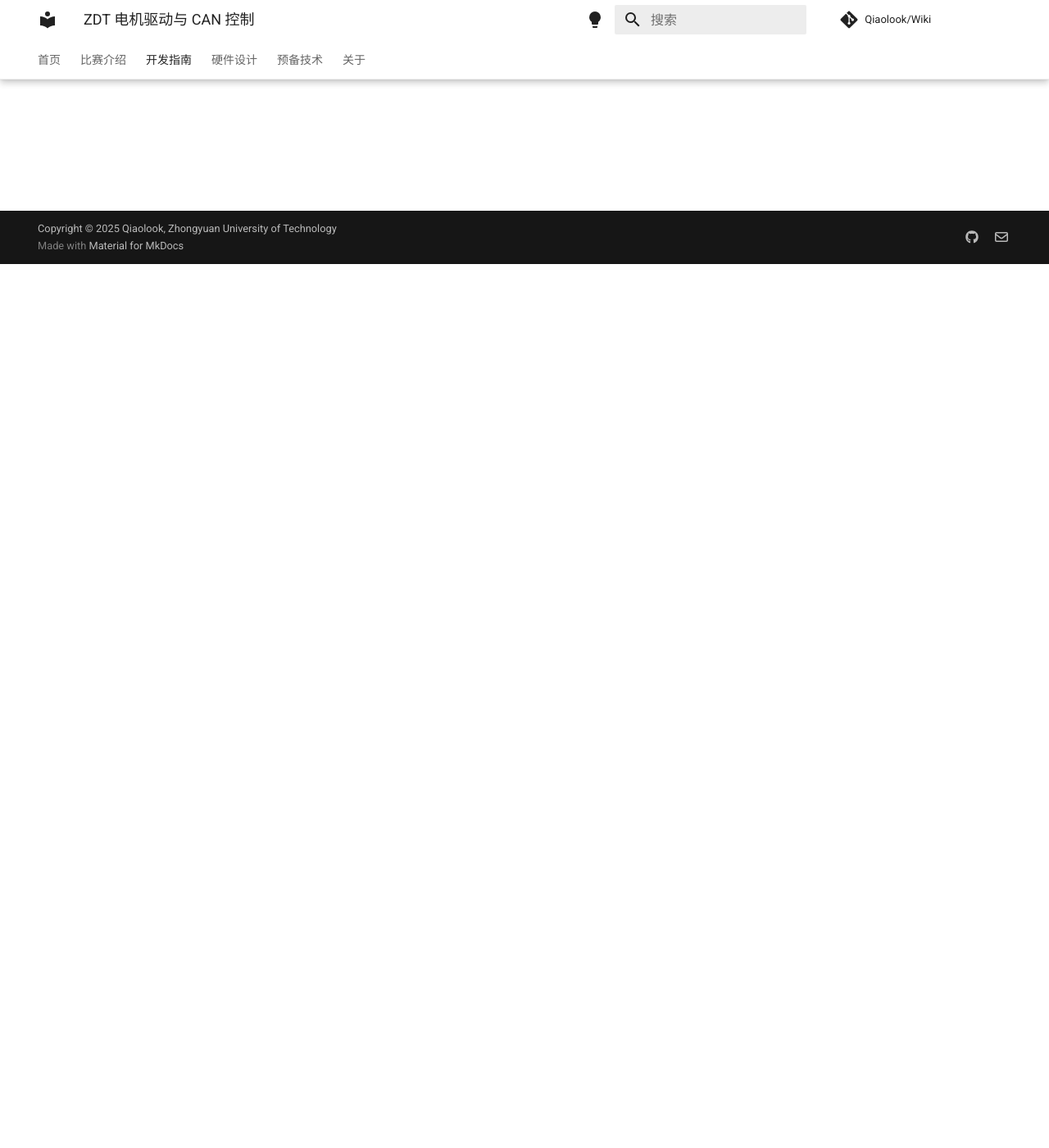
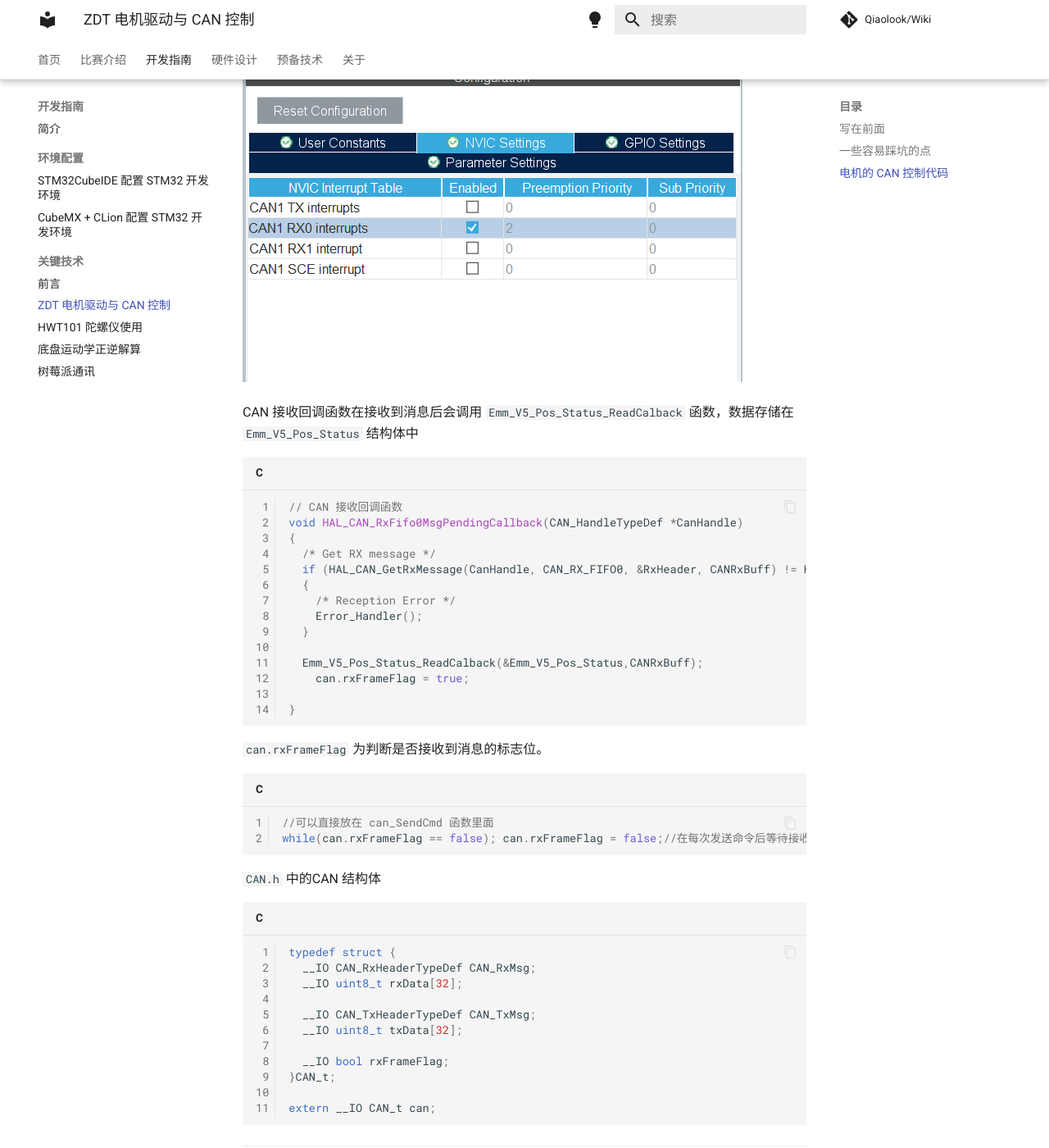
Before and after one commit to qiaolook/Wiki, an MkDocs documentation site: the page built from docs/开发指南/ZDT 电机驱动与 CAN 控制.md, in a window 1280 px wide and 1400 px high, scrolled down 1078 px. Shown: the whole window at 82% size. Built offline with MkDocs 1.6.1 and Material for MkDocs 9.7.7, drawn with Linux system fonts in a browser that asks for light colours; comment, search, counter and statistics services are not loaded; some of the changed text lies outside the part shown.

Commit message:
去除延时加载，更新电机

````diff
--- a/docs/开发指南/ZDT 电机驱动与 CAN 控制.md
+++ b/docs/开发指南/ZDT 电机驱动与 CAN 控制.md
@@ -1 +1,83 @@
-待更新
+---
+comments: true
+---
+
+## 写在前面
+
+工作室电机请一定要先恢复出厂设置。如果使用串口，请检查跳线帽是否安装正确，因为有一部分是我切换为 CAN 模式的。
+
+张大头固件 V5.1.5 版本串口通讯有严重 Bug，如果工作室的电机版本为 V5.1.5，请务必升级到 V5.1.6 或更高版本。
+
+升级教程以及更多资料请加入张大头 QQ 群 761548421
+
+## 一些容易踩坑的点
+
+电机通讯 CAN 和串口必须等待电机发出的应答后才能发送下一条指令或者等待响应命令，否则会出现电机不响应的情况。
+
+在位置模式下，必须等待电机到位后才能发送下一条位置命令，否则会出现打断电机执行当前命令。
+
+如果启用多机同步，必须在所有电机命令发送完毕后，发送多机同步命令，否则电机不会运动。
+
+绝对位置是以电机上电时的位置或使用命令清零后的位置为零点的，所以电机的运动方向需要在电机上设置，命令的正反转将失效。
+
+相对位置的零点是以电机当前的位置为零点。
+
+不要使用电机的位置模式来控制电机底盘，因为电机内部的 PID 会使得四个电机运动不一致而导致底盘跑偏。
+
+## 电机的 CAN 控制代码
+
+在张大头 QQ 群里的 F4 例程有 HAL 库版本的例程，但是在例程中没有提供接收消息的代码，所以我这里补充一下。
+
+[Emm_V5.c](%E4%BB%A3%E7%A0%81/Emm_V5.c)
+[Emm_V5.h](%E4%BB%A3%E7%A0%81/Emm_V5.h)
+
+`SUCCESSRECEIVE`和`FAILRECEIVE`是在main.h中定义的宏
+
+打开CAN接收中断
+
+![中断.png](%E5%9B%BE%E7%89%87/%E4%B8%AD%E6%96%AD.png)
+
+CAN 接收回调函数在接收到消息后会调用 `Emm_V5_Pos_Status_ReadCalback` 函数，数据存储在 `Emm_V5_Pos_Status` 结构体中
+
+```c
+// CAN 接收回调函数
+void HAL_CAN_RxFifo0MsgPendingCallback(CAN_HandleTypeDef *CanHandle)
+{
+  /* Get RX message */
+  if (HAL_CAN_GetRxMessage(CanHandle, CAN_RX_FIFO0, &RxHeader, CANRxBuff) != HAL_OK)
+  {
+    /* Reception Error */
+    Error_Handler();
+  }
+
+  Emm_V5_Pos_Status_ReadCalback(&Emm_V5_Pos_Status,CANRxBuff);
+	can.rxFrameFlag = true;
+
+}
+```
+
+`can.rxFrameFlag` 为判断是否接收到消息的标志位。
+
+```c
+//可以直接放在 can_SendCmd 函数里面
+while(can.rxFrameFlag == false); can.rxFrameFlag = false;//在每次发送命令后等待接收消息
+
+```
+
+`CAN.h` 中的CAN 结构体
+
+```c
+typedef struct {
+  __IO CAN_RxHeaderTypeDef CAN_RxMsg;
+  __IO uint8_t rxData[32];
+
+  __IO CAN_TxHeaderTypeDef CAN_TxMsg;
+  __IO uint8_t txData[32];
+
+  __IO bool rxFrameFlag;
+}CAN_t;
+
+extern __IO CAN_t can;
+```
+
+---
--- a/overrides/partials/comments.html
+++ b/overrides/partials/comments.html
@@ -12,7 +12,6 @@
         data-input-position="top"
         data-theme="preferred_color_scheme"
         data-lang="zh-CN"
-        data-loading="lazy"
         crossorigin="anonymous"
         async>
 </script>
````
Also changed, not shown: docs/开发指南/图片/中断.png (added), 2 other files.
